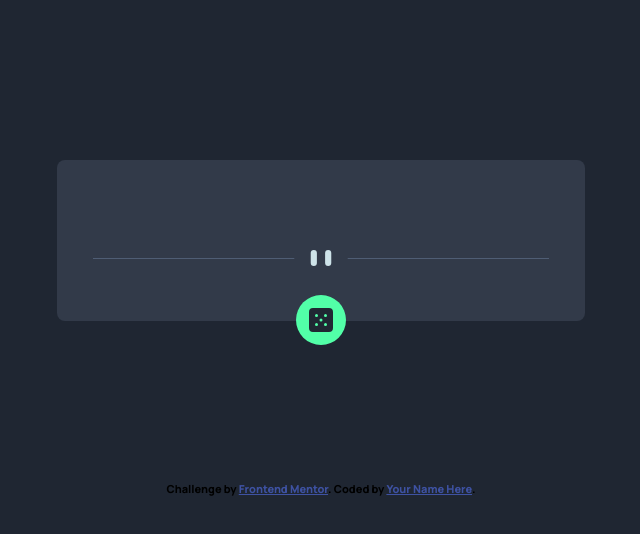
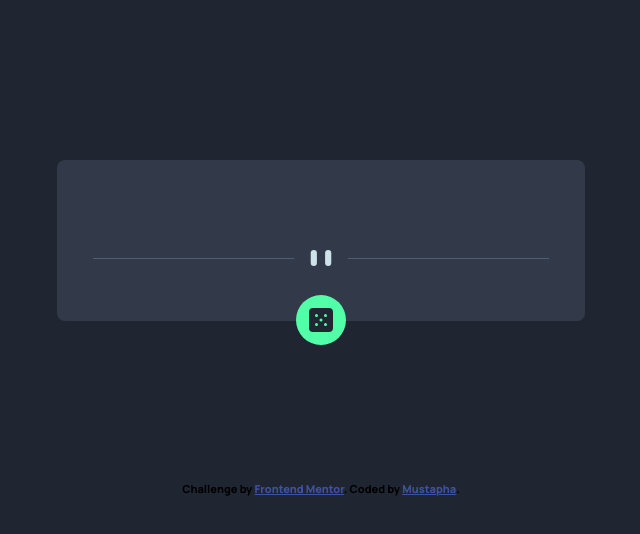
Before and after one commit to MousteeM/advice-generator-app, a plain HTML site: page index.html in a window 1280 px wide. Shown: the whole page, without its empty margins (319-959 px from the left). Drawn offline with Linux system fonts and the light colour scheme; no server answers.

Commit message:
update template

```diff
--- a/index.html
+++ b/index.html
@@ -32,7 +32,7 @@
       Challenge by
       <a href="https://www.frontendmentor.io?ref=challenge" target="_blank"
         >Frontend Mentor</a
-      >. Coded by <a href="#">Your Name Here</a>.
+      >. Coded by <a href="#">Mustapha</a>.
     </div>
 
     <script src="app.js"></script>
```
